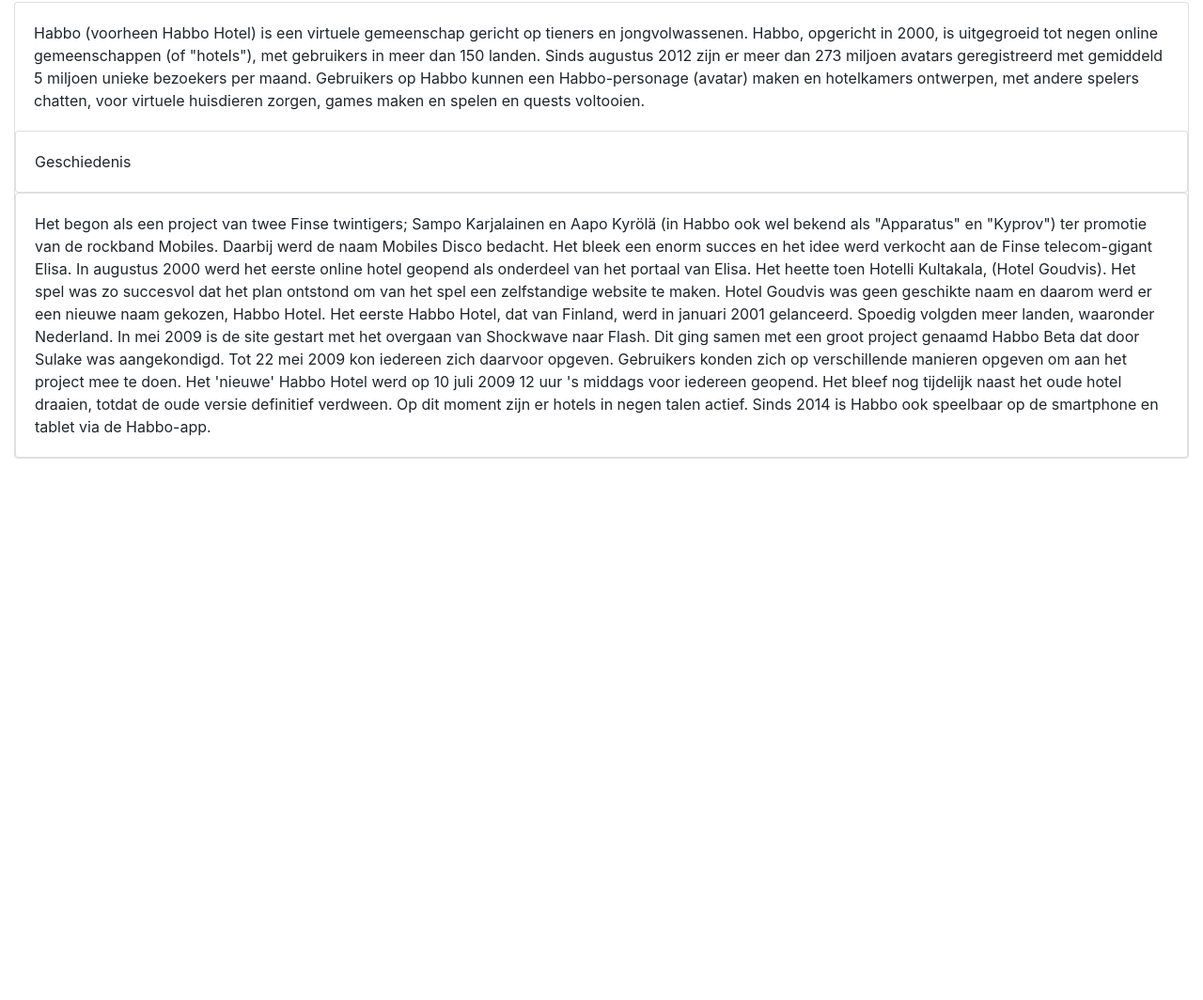
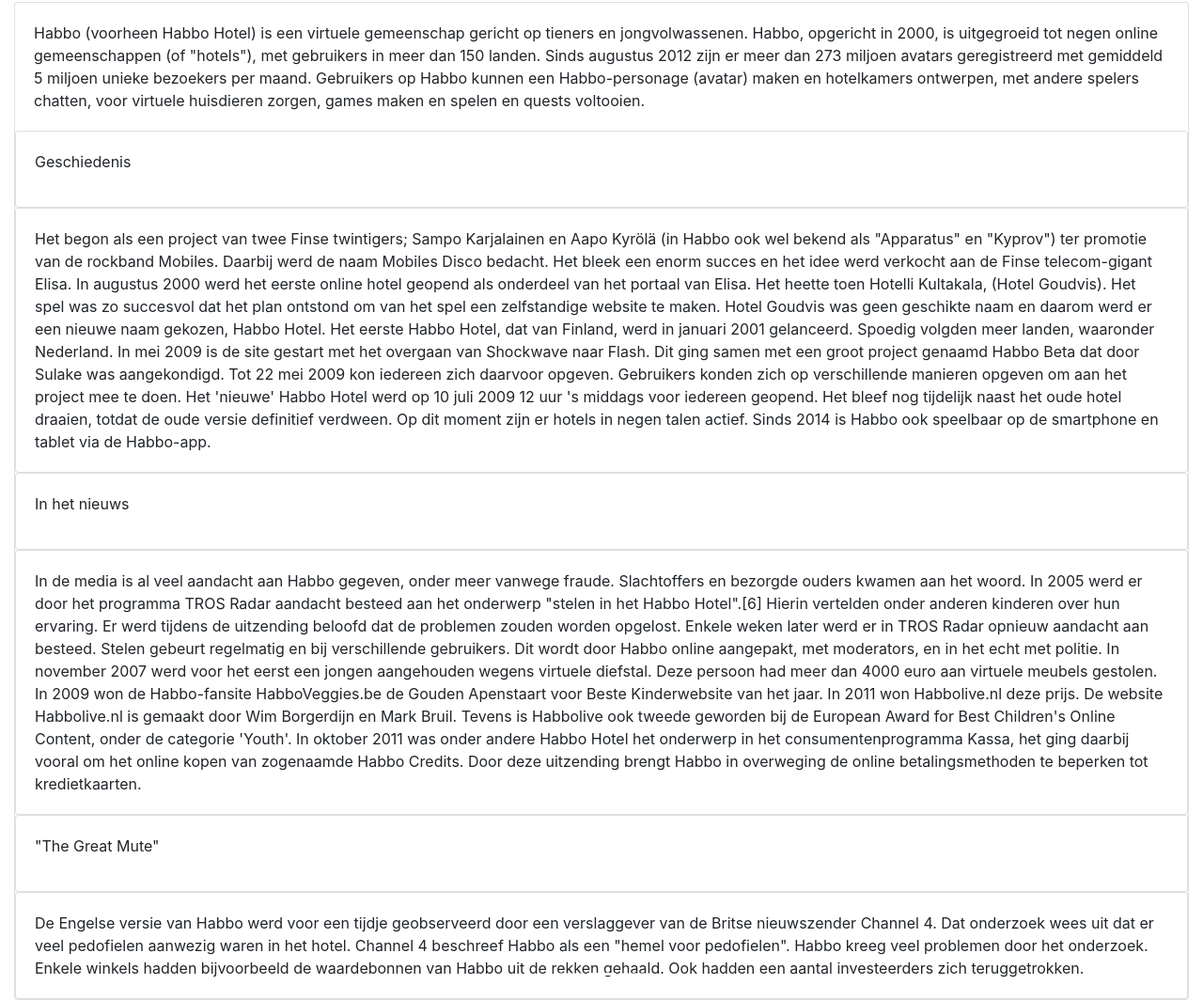
Before and after one commit to BrandonRamlan/Habbo, a plain HTML site: page index.html in a window 1280 px wide. Shown: the part 1190-2254 px from the top of the page at 94% size. Before the commit the page ends 1678 px from the top, so only its background shows below. Drawn offline with nearby package versions, Linux system fonts and the light colour scheme; files that its build step writes are made by us from their sources.

Commit message:
Update index.html
Toevoegingen cards

```diff
--- a/index.html
+++ b/index.html
@@ -147,7 +147,7 @@
 
       <div class="card">
         <div class="card-body">
-          Geschiedenis
+          <p class="fs-4">Geschiedenis</p>
         </div>
       </div>
 
@@ -165,6 +165,39 @@
         </div>
       </div>
 
+      <div class="card">
+        <div class="card-body">
+          <p class="fs-4">In het nieuws</p>
+        </div>
+      </div>
+
+      <div class="card">
+        <div class="card-body">
+          In de media is al veel aandacht aan Habbo gegeven, onder meer vanwege fraude. Slachtoffers en bezorgde ouders kwamen aan het woord. In 2005 werd er door het programma TROS Radar aandacht besteed aan het onderwerp "stelen in het Habbo Hotel".[6] Hierin vertelden onder anderen kinderen over hun ervaring.
+          Er werd tijdens de uitzending beloofd dat de problemen zouden worden opgelost. Enkele weken later werd er in TROS Radar opnieuw aandacht aan besteed.
+          Stelen gebeurt regelmatig en bij verschillende gebruikers. Dit wordt door Habbo online aangepakt, met moderators, en in het echt met politie. In november 2007 werd voor het eerst een jongen aangehouden wegens virtuele diefstal. Deze persoon had meer dan 4000 euro aan virtuele meubels gestolen.
+          In 2009 won de Habbo-fansite HabboVeggies.be de Gouden Apenstaart voor Beste Kinderwebsite van het jaar. In 2011 won Habbolive.nl deze prijs. De website Habbolive.nl is gemaakt door Wim Borgerdijn en Mark Bruil.
+          Tevens is Habbolive ook tweede geworden bij de European Award for Best Children's Online Content, onder de categorie 'Youth'.
+          In oktober 2011 was onder andere Habbo Hotel het onderwerp in het consumentenprogramma Kassa, het ging daarbij vooral om het online kopen van zogenaamde Habbo Credits. Door deze uitzending brengt Habbo in overweging de online betalingsmethoden te beperken tot kredietkaarten.
+        </div>
+      </div>
+
+      <div class="card">
+        <div class="card-body">
+        <p class="fs-4">"The Great Mute"</p>
+        </div>
+      </div>
+
+      <div class="card">
+        <div class="card-body">
+          De Engelse versie van Habbo werd voor een tijdje geobserveerd door een verslaggever van de Britse nieuwszender Channel 4. Dat onderzoek wees uit dat er veel pedofielen aanwezig waren in het hotel.
+          Channel 4 beschreef Habbo als een "hemel voor pedofielen". Habbo kreeg veel problemen door het onderzoek. Enkele winkels hadden bijvoorbeeld de waardebonnen van Habbo uit de rekken gehaald.
+          Ook hadden een aantal investeerders zich teruggetrokken.
+        </div>
+      </div>
+
+
+
     <!-- Optional JavaScript -->
     <!-- jQuery first, then Popper.js, then Bootstrap JS -->
     <script src="https://code.jquery.com/jquery-3.2.1.slim.min.js" integrity="sha384-KJ3o2DKtIkvYIK3UENzmM7KCkRr/rE9/Qpg6aAZGJwFDMVNA/GpGFF93hXpG5KkN" crossorigin="anonymous"></script>
```
